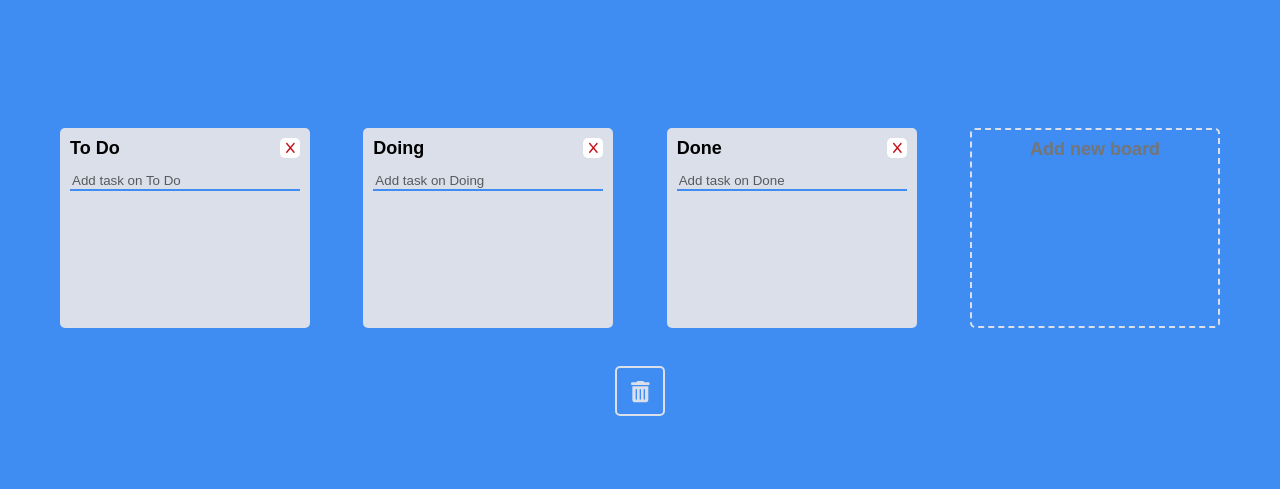
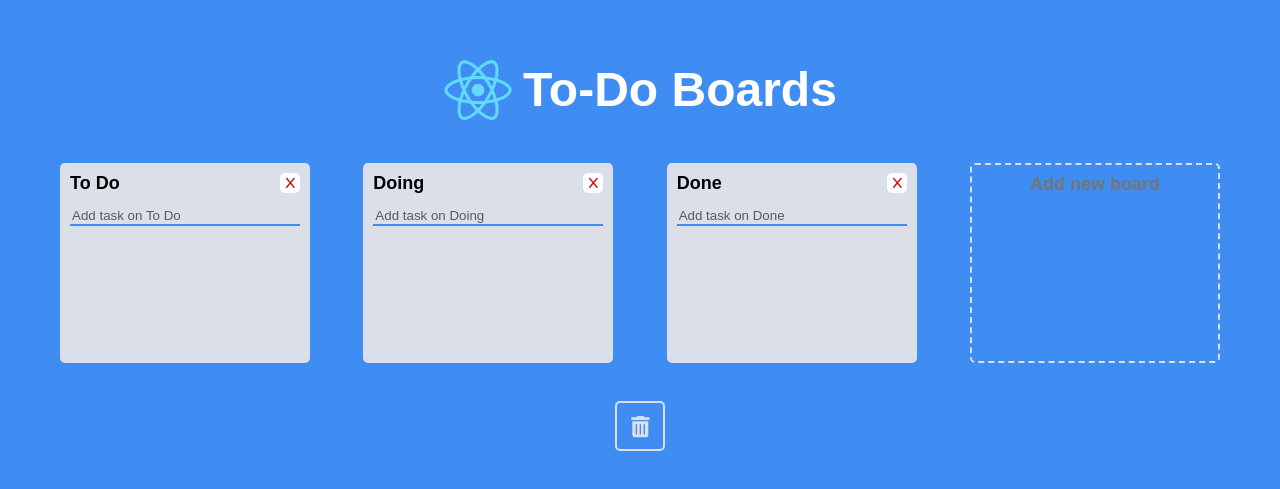
Before and after one commit to handmadeCode95/trello, a React (Create React App) app: page / in a window 1280 px wide. Shown: the part 147-636 px from the top of the page. Built offline with nearby package versions, Linux system fonts and the light colour scheme.

Commit message:
Add title

```diff
--- a/public/index.html
+++ b/public/index.html
@@ -24,7 +24,7 @@
       work correctly both with client-side routing and a non-root public URL.
       Learn how to configure a non-root public URL by running `npm run build`.
     -->
-    <title>React App</title>
+    <title>React To-Do Boards</title>
   </head>
   <body>
     <noscript>You need to enable JavaScript to run this app.</noscript>
--- a/src/App.tsx
+++ b/src/App.tsx
@@ -15,6 +15,22 @@ const Wrapper = styled.div`
   flex-direction: column;
   justify-content: center;
   align-items: center;
+`;
+
+const Header = styled.header`
+  display: flex;
+  justify-content: center;
+  align-items: center;
+  img {
+    width: 70px;
+    margin-right: 10px;
+  }
+`;
+
+const Title = styled.h1`
+  font-size: 48px;
+  color: white;
+  font-weight: 600;
 `;
 
 const Boards = styled.div`
@@ -109,6 +125,10 @@ function App() {
   return (
     <DragDropContext onDragEnd={onDragEnd}>
       <Wrapper>
+        <Header>
+          <img src={`${process.env.PUBLIC_URL}/logo192.png`} />
+          <Title>To-Do Boards</Title>
+        </Header>
         <Droppable droppableId="Boards" direction="horizontal" type="BOARD">
           {(provided) => (
             <Boards ref={provided.innerRef} {...provided.droppableProps}>
```
